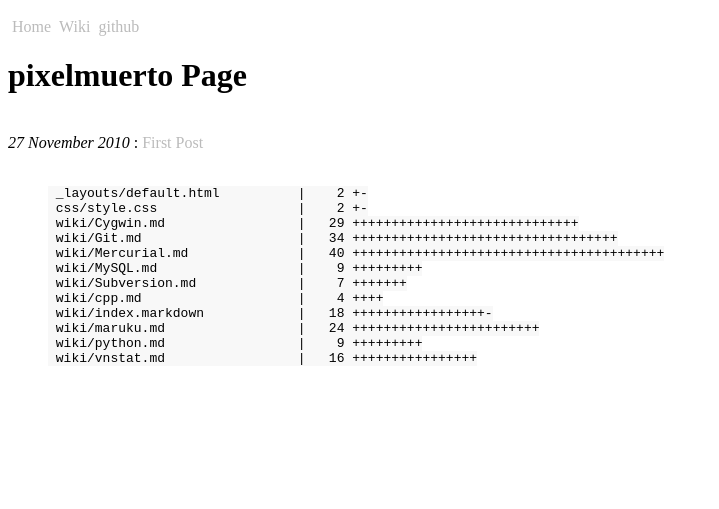
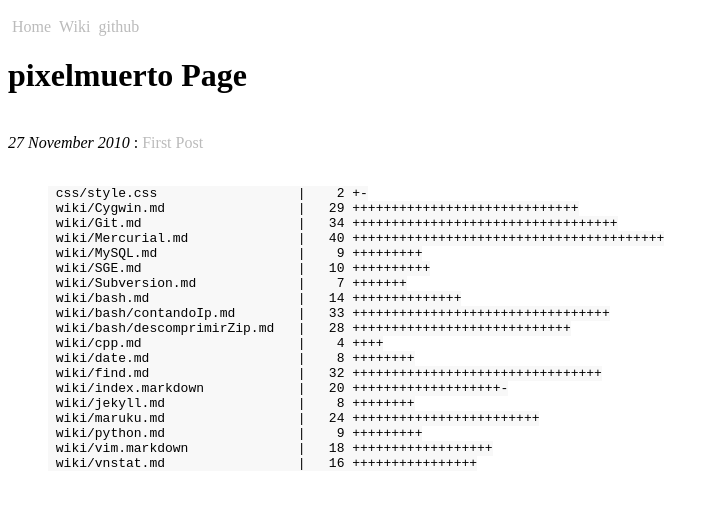
Before and after one commit to pixelmuerto/pixelmuerto.github.com, a Jekyll site: the page built from index.html, in a window 1280 px wide. Shown: the top 509 px of the page, without its empty margins (0-719 px from the left). Built offline with Jekyll 4.4.1, drawn with Linux system fonts in a browser that asks for light colours; Markdown is read by kramdown in place of the engine named in the settings.

Commit message:
agregango bash

```diff
--- a/_includes/gitDiffStat.markdown
+++ b/_includes/gitDiffStat.markdown
@@ -1,12 +1,19 @@
- _layouts/default.html          |    2 +-
  css/style.css                  |    2 +-
  wiki/Cygwin.md                 |   29 +++++++++++++++++++++++++++++
  wiki/Git.md                    |   34 ++++++++++++++++++++++++++++++++++
  wiki/Mercurial.md              |   40 ++++++++++++++++++++++++++++++++++++++++
  wiki/MySQL.md                  |    9 +++++++++
+ wiki/SGE.md                    |   10 ++++++++++
  wiki/Subversion.md             |    7 +++++++
+ wiki/bash.md                   |   14 ++++++++++++++
+ wiki/bash/contandoIp.md        |   33 +++++++++++++++++++++++++++++++++
+ wiki/bash/descomprimirZip.md   |   28 ++++++++++++++++++++++++++++
  wiki/cpp.md                    |    4 ++++
- wiki/index.markdown            |   18 +++++++++++++++++-
+ wiki/date.md                   |    8 ++++++++
+ wiki/find.md                   |   32 ++++++++++++++++++++++++++++++++
+ wiki/index.markdown            |   20 +++++++++++++++++++-
+ wiki/jekyll.md                 |    8 ++++++++
  wiki/maruku.md                 |   24 ++++++++++++++++++++++++
  wiki/python.md                 |    9 +++++++++
+ wiki/vim.markdown              |   18 ++++++++++++++++++
  wiki/vnstat.md                 |   16 ++++++++++++++++
--- a/wiki/index.markdown
+++ b/wiki/index.markdown
@@ -9,6 +9,8 @@ title : Wiki
 [MySQL](/wiki/MySQL.html)
 [vnstat](/wiki/vnstat.html)
 [maruku](/wiki/maruku.html)
+[SGE](/wiki/SGE.html)
+[bash](/wiki/bash.html)
 {:enlaces}
 ## Lenguajes
 [python](/wiki/python.html)
```
Also changed, not shown: wiki/SGE.md (added, +10 -0 lines), wiki/bash.md (added, +14 -0 lines), wiki/bash/contandoIp.md (added, +33 -0 lines), wiki/bash/descomprimirZip.md (added, +28 -0 lines), wiki/date.md (added, +8 -0 lines), wiki/find.md (added, +32 -0 lines), wiki/jekyll.md (added, +8 -0 lines), wiki/vim.markdown (+18 -0 lines).
